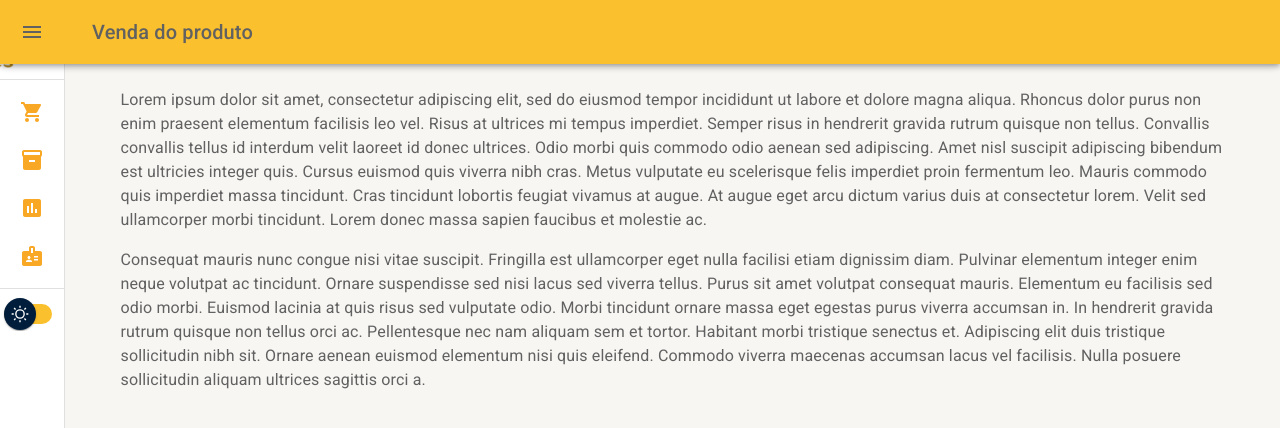
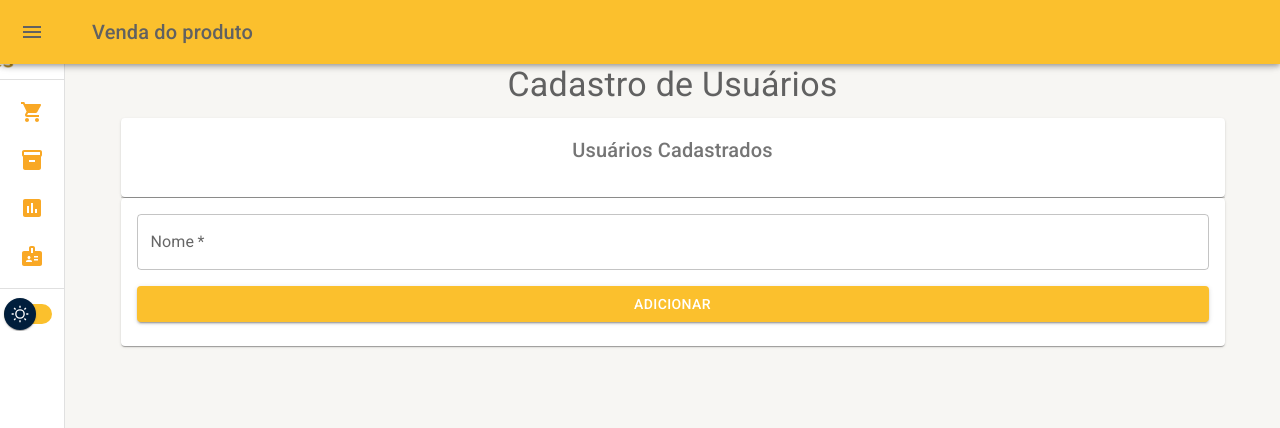
Before and after one commit to otaviovcn/tuca_lanches, a React (Create React App) app: page /cadastro in a window 1280 px wide. Before the commit this address led to /not-found. Shown: the top 428 px of the page. Built offline with nearby package versions, Linux system fonts and the light colour scheme.

Commit message:
:construction: Inicia a implementação da tela de cadastro

```diff
--- a/src/components/cadastro/Cadastro.jsx
+++ b/src/components/cadastro/Cadastro.jsx
@@ -1,7 +1,117 @@
-import React from 'react'
+import React, { useState, useEffect } from 'react'
+import { getLocalStorage, setLocalStorage } from '../../utils/localStorage'
+import { Typography, Grid, CardContent, Card, Container, TextField } from '@mui/material';
+import { useTheme } from '@mui/material/styles';
+import Divider from '@mui/material/Divider';
+import { Button } from '@mui/material';
+import { Box } from '@mui/system';
+import DeleteForeverIcon from '@mui/icons-material/DeleteForever';
+// import { useCadastroContext } from '../../contexts/CadastroContext';
 
 export const Cadastro = () => {
+  const [userToBeRegistered, setUserToBeRegistered] = useState('');
+  const [usersList, setUsersList] = useState({});
+  const theme = useTheme();
+  // const { setCadastroContext } = useCadastroContext();
+
+  useEffect(() => {
+    const users = getLocalStorage('tuca_lanches_users');
+    if (!users) {
+      setLocalStorage('tuca_lanches_users', {});
+    }
+    setUsersList(users);
+  }, []);
+
+  // useEffect(() => {
+  //   setCadastroContext(usersList);
+  // }, [usersList]);
+
+  const addUser = () => {
+    const newUsersList = { ...usersList };
+    const listLength = Object.keys(usersList).length;
+
+    newUsersList[listLength] = userToBeRegistered;
+
+    setLocalStorage('tuca_lanches_users', newUsersList);
+    setUsersList(newUsersList);
+    setUserToBeRegistered('');
+  };
+
+  // const updateUser = (id) => {
+  //   const newUsersList = { ...usersList };
+
+  //   newUsersList[id] = userToBeRegistered;
+  // };
+
+  const deleteUser = (id) => {
+    const newUsersList = { ...usersList };
+
+    delete newUsersList[id];
+
+    setLocalStorage('tuca_lanches_users', newUsersList);
+    setUsersList(newUsersList);
+  };
+
   return (
-    <div>Cadastro</div>
+    <Container className="cadastro">
+      <Typography gutterBottom variant="h4" align="center" sx={{ textSizeAdjust: 100 }}>
+        Cadastro de Usuários
+      </Typography>
+
+      <Card>
+        <CardContent>
+          <Grid container spacing={1}>
+            <Grid item xs={12} sm={12}>
+              <Typography gutterBottom variant="h6" align="center" sx={{ color: theme.palette.secondary.dark }}>
+                Usuários Cadastrados
+              </Typography>
+              {Object.values(usersList).map((user, index) => (
+                <Box>
+                  <Typography key={index} gutterBottom variant="h6" align="center" sx={{ color: theme.palette.secondary.dark }}>
+                    {user}
+                    <Button onClick={() => deleteUser(index)}><DeleteForeverIcon  /></Button>
+                  </Typography>
+                  {/* <Button onClick={() => {}}>Editar</Button> */}
+                </Box>
+              )
+              )}
+            </Grid>
+          </Grid>
+        </CardContent>
+      </Card>
+
+      <Divider />
+      <form>
+        <Card>
+          <CardContent>
+            <Grid container spacing={1}>
+
+              <Grid item xs={12} sm={12}>
+                <TextField
+                  label="Nome"
+                  placeholder="Digite seu nome"
+                  variant="outlined"
+                  fullWidth
+                  value={userToBeRegistered}
+                  onChange={(e) => setUserToBeRegistered(e.target.value)}
+                  required
+                />
+                <Button
+                  onClick={addUser}
+                  type="submit"
+                  variant="contained"
+                  color="primary"
+                  fullWidth
+                  sx={{ marginTop: theme.spacing(2) }}
+                >
+                  Adicionar
+                </Button>
+              </Grid>
+
+            </Grid>
+          </CardContent>
+        </Card>
+      </form>
+    </Container>
   )
 };
--- a/src/components/menu-lateral/MenuLateral.jsx
+++ b/src/components/menu-lateral/MenuLateral.jsx
@@ -139,7 +139,7 @@ export const MenuLateral = ({ children }) => {
           width="140px"
           src={require("../../assets/tuca_lanches_icon_sf.png")}
           alt="Tuca Lanches"
-          onClick={() => handleClick('/venda-do-produto', 'Venda do produto')}
+          onClick={() => handleClick('', 'Venda do produto')}
         />
           <IconButton onClick={handleDrawerClose} color={theme.palette.secondary.main}>
             {theme.direction === 'rtl' ? <ChevronRightIcon /> : <ChevronLeftIcon />}
--- /dev/null
+++ b/src/contexts/CadastroContext.js
@@ -0,0 +1,21 @@
+import { createContext, useCallback, useContext, useState } from 'react';
+
+const CadastroContext = createContext({});
+
+export const useCadastroContext = () => {
+  return useContext(CadastroContext);
+}
+
+export const CadastroProvider = ({ children }) => {
+  const [cadastro, setCadastro] = useState({});
+
+  const setCadastroContext = (newCadastro) => {
+    setCadastro(newCadastro);
+  };
+
+  return (
+    <CadastroContext.Provider value={{ cadastro, setCadastroContext }}>
+      {children}
+    </CadastroContext.Provider>
+  );
+}
--- a/src/data/index.js
+++ b/src/data/index.js
@@ -22,7 +22,7 @@ export const routesList = [
   },
   {
     title: 'Cadastro',
-    path: '/cadastro-vendedor',
+    path: '/cadastro',
     icon: <BadgeIcon />,
   }
 ];
--- a/src/routes/index.jsx
+++ b/src/routes/index.jsx
@@ -3,16 +3,16 @@ import { Navigate, Route, Routes } from 'react-router-dom'
 // import { Home } from '../pages/Home'
 import { NotFound } from '../pages/NotFound'
 import { EmConstrucao } from '../components/em-construcao/EmConstrucao'
+import { Cadastro } from '../components/cadastro/Cadastro'
 
 export const AppRoutes = () => {
   return (
     <Routes>
       <Route path="/" exact element={<EmConstrucao />} />
-      {/* <Route path="/tuca_lanches" exact element={<EmConstrucao />} /> */}
       <Route path="/venda-do-produto" exact element={<EmConstrucao />} />
       <Route path="/pagina-de-produtos" exact element={<EmConstrucao />} />
       <Route path="/relatorios" exact element={<EmConstrucao />} />
-      <Route path="/cadastro-vendedor" exact element={<EmConstrucao />} />
+      <Route path="/cadastro" exact element={<Cadastro />} />
       <Route path="/not-found" exact element={<NotFound />} />
       <Route path="*" element={<Navigate to="/not-found" />} />
     </Routes>
--- a/src/utils/localStorage.js
+++ b/src/utils/localStorage.js
@@ -11,3 +11,7 @@ export const getLocalStorage = key => {
 
   return null;
 }
+
+export const removeLocalStorage = key => {
+  localStorage.removeItem(key);
+}
```
